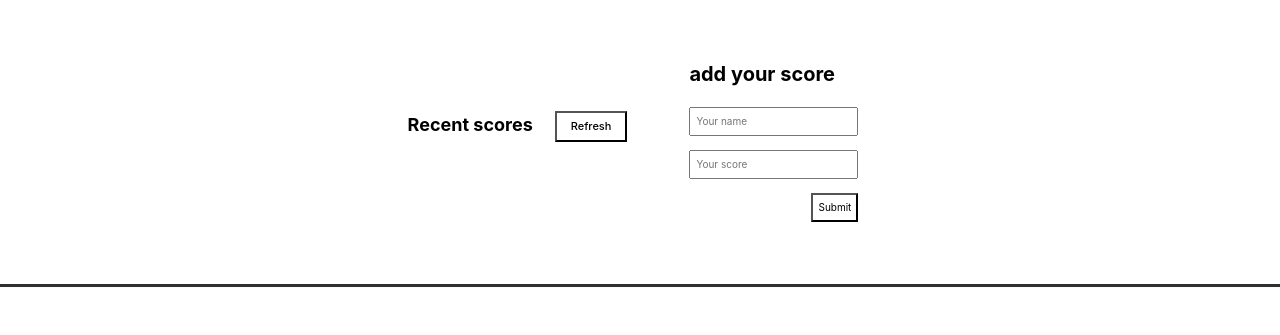
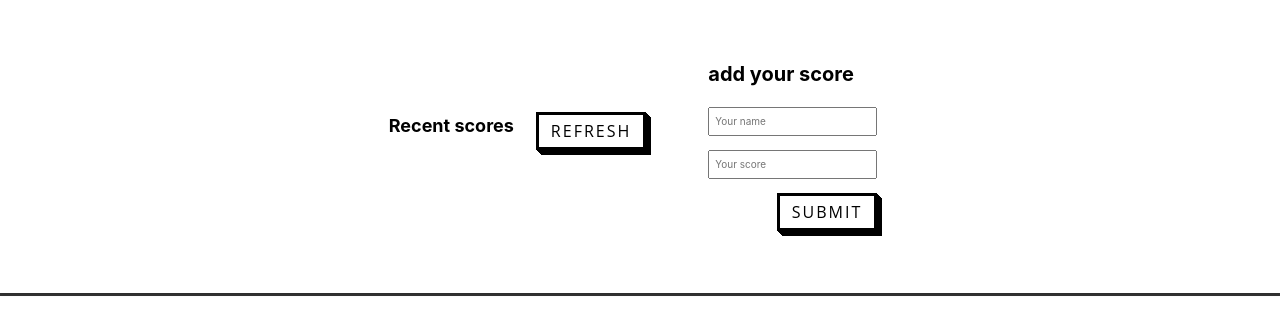
Before and after one commit to devendra-alt/leaderboard-web-ES6, a website built with webpack: page src/index.html in a window 1280 px wide. Shown: the part 75-410 px from the top of the page. Built offline with nearby package versions, Linux system fonts and the light colour scheme; no server answers.

Commit message:
Added style to buttons

```diff
--- a/src/styles/style.css
+++ b/src/styles/style.css
@@ -70,3 +70,36 @@ main {
   background-color: #fff;
   cursor: pointer;
 }
+
+/* CSS */
+#refresh-btn,
+#score-btn {
+  font-family: 'Open Sans', sans-serif;
+  font-size: 1.6rem;
+  letter-spacing: 0.2rem;
+  text-decoration: none;
+  text-transform: uppercase;
+  color: #000;
+  cursor: pointer;
+  border: 3px solid;
+  padding: 0.25em 0.5em;
+  box-shadow: 1px 1px 0px 0px, 2px 2px 0px 0px, 3px 3px 0px 0px, 4px 4px 0px 0px,
+    5px 5px 0px 0px;
+  position: relative;
+  user-select: none;
+  -webkit-user-select: none;
+  touch-action: manipulation;
+}
+#refresh-btn:active,
+#score-btn:active {
+  box-shadow: 0px 0px 0px 0px;
+  top: 5px;
+  left: 5px;
+}
+
+@media (min-width: 768px) {
+  #refresh-btn,
+  #score-btn {
+    padding: 0.25em 0.75em;
+  }
+}
```
